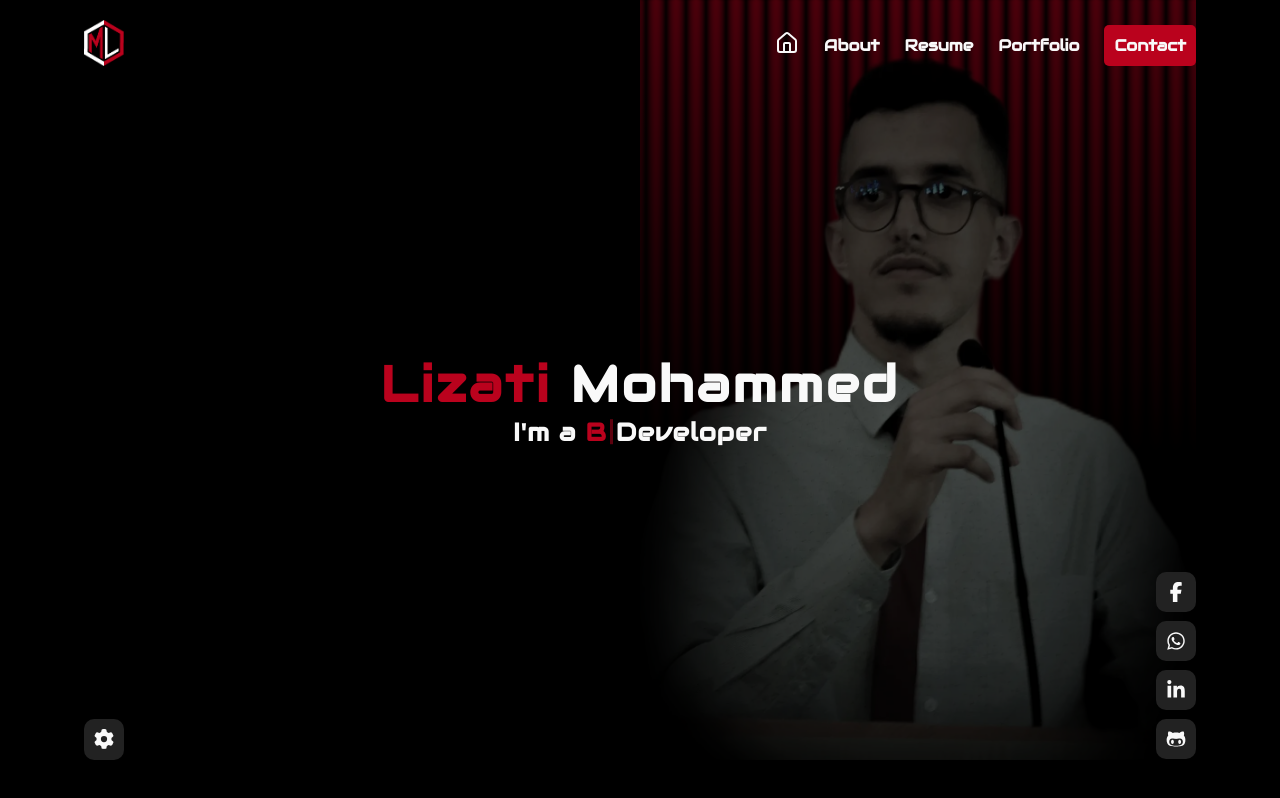
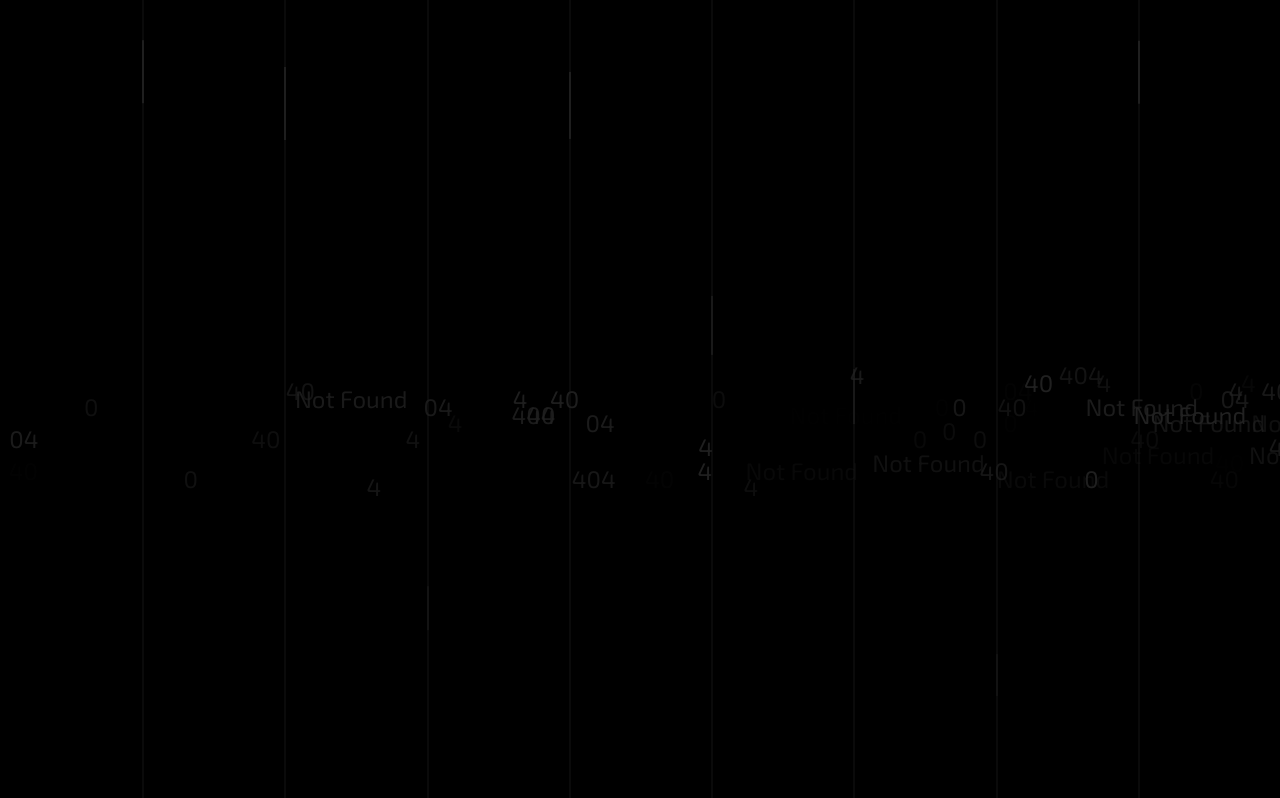
Before and after one commit to lizati99/NextGen-Portfolio, a React (Create React App) app: page /#/ in a window 1280 px wide. Built offline with nearby package versions, Linux system fonts and the light colour scheme.

Commit message:
Add wind and rain effects to the Not Found page background.

```diff
--- a/src/App.js
+++ b/src/App.js
@@ -6,7 +6,7 @@ import '@fontsource/audiowide';
 
 const Loader = lazy( () => import('./Layouts/Loaders/Loader.jsx'));
 const PublicLayouts = lazy(() => import("./Layouts/PublicLayouts"));
-const PageNotFound = lazy(() => import("./Pages/PageNotFound"));
+const NotFoundPage = lazy(() => import("./Pages/NotFoundPage.jsx"));
 const HomePage = lazy(() => import("./Pages/HomePage"));
 const AboutPage = lazy(() => import("./Pages/AboutPage"));
 const ResumePage = lazy(() => import("./Pages/ResumePage"));
@@ -42,7 +42,7 @@ function App() {
                 <Route path="resume" element={<ResumePage />} />
                 <Route path="portfolio" element={<PortfolioPage />} />
                 <Route path="contact" element={<ContactPage />} />
-                <Route path="*" element={<PageNotFound />} />
+                <Route path="*" element={<NotFoundPage />} />
               </Route>
             </Routes>
           </Router>
--- /dev/null
+++ b/src/Components/Notfound/NotFoundBg.jsx
@@ -0,0 +1,67 @@
+import classes from './NotFoundBg.module.css';
+
+export default function NotFoundBg() {
+    const rain_number = 10;
+    const distance = 100 / (rain_number - 1);
+    const symbols = ["4", "0", "Not Found", "404", "40", "04"];
+    const colors=["text", "overlay", "third", "secondary"]
+
+
+    const rainFall = () => {
+        return Array.from({ length: rain_number - 2 }).map((_, i) => {
+            const animationDuration = Math.round(3 + Math.random() * 5);
+            const animationDelay = Math.round(1 + Math.random() * 2);
+            const height = `${Math.random() * 50 + 50}px`;
+
+            return (
+                <div
+                    key={i}
+                    className={classes.rain_way}
+                    style={{ left: `${(i + 1) * distance}%` }}
+                >
+                    <span
+                        className={classes.rain}
+                        style={{
+                            animationDuration: `${animationDuration}s`,
+                            animationDelay: `${animationDelay}s`,
+                            height: height,
+                            // background: `linear-gradient(to top, var(--color-${colors[Math.floor(Math.random() * colors.length)]}) 40%, transparent 60%)`
+                        }}
+                    ></span>
+                </div>
+            );
+        });
+    };
+
+
+    const windEffect = () => {
+        return Array.from({ length: 99 }).map((_, i) => {
+            const animationDuration = Math.round(5 + Math.random() * 8);
+            const animationDelay = Math.round(1 + Math.random() * 4);
+            const symbol = symbols[Math.floor(Math.random() * symbols.length)];
+            return (
+                <div
+                    key={`wind-${i}`}
+                    className={classes.wind_text}
+                    style={{
+                        animationDuration: `${animationDuration}s`,
+                        animationDelay: `${animationDelay}s`,
+                        left: `${Math.random() * 100}%`,
+                        top: `${45 + Math.floor(5 * Math.random() * 3)}%`,
+                        opacity: `${(i+1)/100}`,
+                        // color: `var(--color-${colors[Math.floor(Math.random() * colors.length)]})`
+                    }}
+                >
+                    {symbol}
+                </div>
+            );
+        });
+    };
+
+    return (
+        <div className={classes.notfound_bg}>
+            {rainFall()}
+            {windEffect()}
+        </div>
+    );
+}
--- /dev/null
+++ b/src/Components/Notfound/NotFoundBg.module.css
@@ -0,0 +1,61 @@
+.notfound_bg {
+    position: absolute;
+    top: 0;
+    left: 0;
+    right: 0;
+    bottom: 0;
+    background-color: var(--color-bg);
+    overflow: hidden;
+}
+
+.rain_way {
+    position: absolute;
+    top: 0;
+    height: 100vh;
+    width: 2px;
+    background-color: color-mix(in srgb, var(--color-overlay) 30%, transparent 70%);
+}
+
+.rain {
+    position: absolute;
+    left: 0;
+    width: 100%;
+    /* background: linear-gradient(to top, var(--color-secondary) 40%, transparent 60%); */
+    background-color: var(--color-overlay);
+    animation: rainFall 3s infinite linear;
+    opacity: 0;
+    transition: all .5s linear;
+}
+
+@keyframes rainFall {
+    from {
+        opacity: 1;
+        transform: translateY(-100%);
+    }
+    to {
+        height: 30px;
+        opacity: .2;
+        transform: translateY(100vh);
+    }
+}
+
+.wind_text {
+    position: absolute;
+    font-size: 24px;
+    font-family: var(--font-secondary);
+    font-weight: 500;
+    color: var(--color-overlay);
+    transform: translateX(100vw);
+    animation: windMove linear infinite;
+    transition: all .5s linear;
+}
+
+@keyframes windMove {
+    from {
+        transform: translateX(100vw);
+    }
+    to {
+
+        transform: translateX(-100vw);
+    }
+}
--- /dev/null
+++ b/src/Pages/NotFoundPage.jsx
@@ -0,0 +1,6 @@
+import NotFoundBg from './../Components/Notfound/NotFoundBg'
+export default function NotFoundPage(){
+    return <>
+        <NotFoundBg />
+    </>
+}
--- a/src/Pages/PageNotFound.jsx
+++ /dev/null
@@ -1,7 +0,0 @@
-export default function PageNotFound(){
-    return <>
-        <div className="box">
-            <h1>Not Found</h1>
-        </div>
-    </>
-}
--- a/src/index.js
+++ b/src/index.js
@@ -10,6 +10,7 @@ import "@fontsource/exo-2/800.css";
 import './index.css';
 import { ThemeProvider } from './Context/ThemeContext';
 import { LanguageProvider } from './Context/LanguageContext';
+import NotFoundPage from './Pages/NotFoundPage';
 // import Slider from './Components/Common/Slider/Slider';
 // import HighwaySlider from './Components/Common/HighwaySlider/HighwaySlider';
 
@@ -19,7 +20,8 @@ root.render(
   <React.StrictMode>
     <LanguageProvider>
       <ThemeProvider>
-        <App />
+        {/* <App /> */}
+        <NotFoundPage />
         {/* <Slider /> */}
         {/* <HighwaySlider /> */}
       </ThemeProvider>
```
Also changed, not shown: src/Components/Notfound/NotFoundContent.jsx (added, +9 -0 lines), src/Components/Notfound/NotFoundContent.module.css (added).
